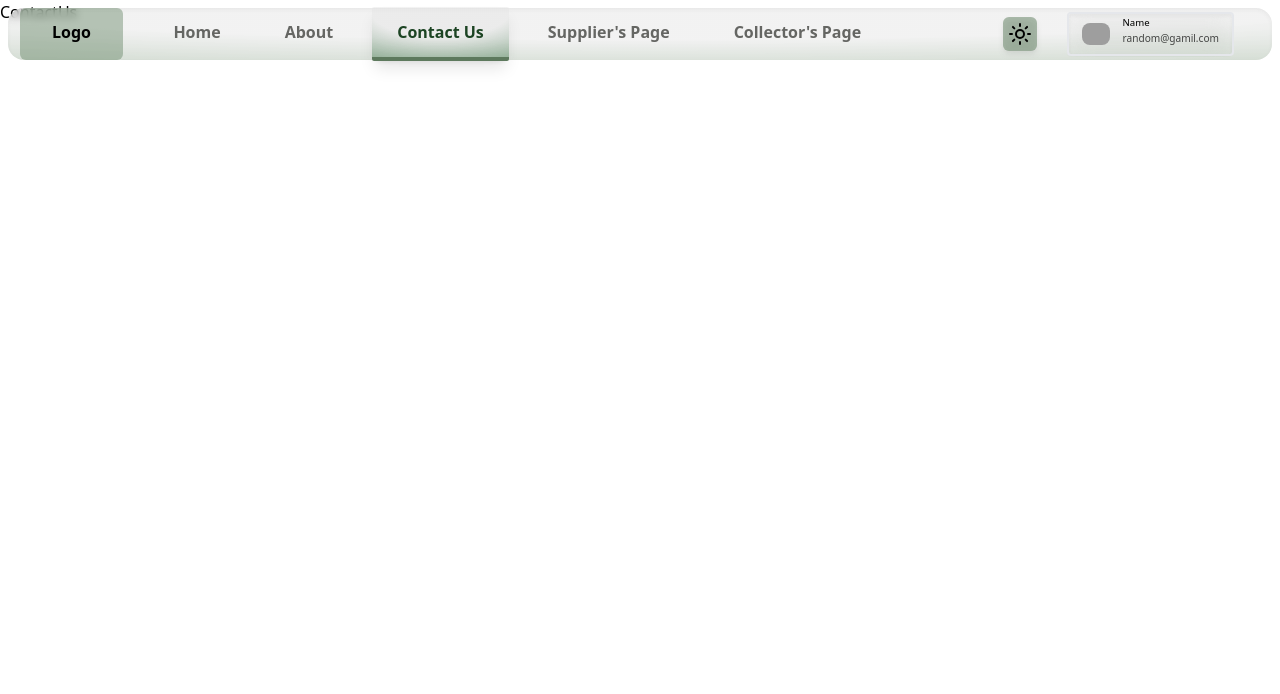
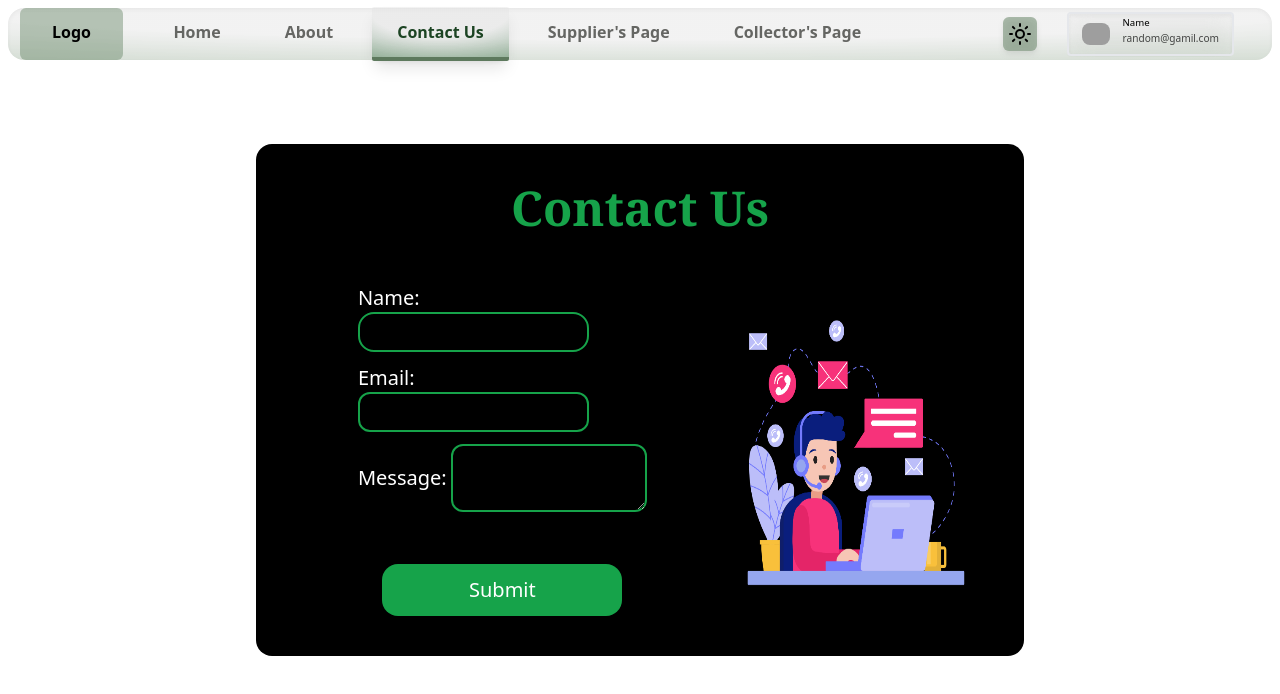
Before and after one commit to AvirupRay/reckon_5.0, a React (Vite) app in the folder ClientSide/: page /contactUs in a window 1280 px wide. Shown: the top 694 px of the page. Built offline with nearby package versions, Linux system fonts and the light colour scheme; grey boxes are pictures that could not be loaded.

Commit message:
contact us added

```diff
--- a/ClientSide/src/Components/Collector/Cards.jsx
+++ b/ClientSide/src/Components/Collector/Cards.jsx
@@ -13,7 +13,7 @@ function Cards() {
       <div className=" flex flex-col items-center justify-center">
         <div
           id="main"
-          className=" bg-[#D9D9D9] h-[10vh] w-[90vw] py-4 px-[2vw] flex justify-evenly items-center rounded-md shadow-2xl"
+          className=" bg-[#D9D9D9] h-[10vh] w-[90vw] py-4 px-[2vw] flex justify-evenly items-center rounded-md shadow-lg"
         >
           <div>FoodName</div>
           <div>Quantity</div>
--- a/ClientSide/src/Components/Collector/Collector.jsx
+++ b/ClientSide/src/Components/Collector/Collector.jsx
@@ -37,6 +37,7 @@ const Collector = () => {
             <div className="  mx-[2vw] my-[2vh] h-[58vh] px-[1.8vw] py-[2vh] overflow-y-scroll scroll-smooth  scrollbar-hide flex flex-col items-center gap-4">
               {/* cards */}
               <Cards />
+              <Cards />
             </div>
           </div>
         </div>
--- a/ClientSide/src/Components/ContactUs/ContactUs.jsx
+++ b/ClientSide/src/Components/ContactUs/ContactUs.jsx
@@ -1,7 +1,88 @@
-import React from "react";
+// ContactUs.js
+
+import React, { useState } from "react";
+import pic from '../../Pictures/contact_us.png';
 
 const ContactUs = () => {
-  return <div>ContactUs</div>;
+  const [formData, setFormData] = useState({
+    name: "",
+    email: "",
+    message: "",
+  });
+
+  const handleChange = (e) => {
+    setFormData({ ...formData, [e.target.name]: e.target.value });
+  };
+
+  const handleSubmit = (e) => {
+    e.preventDefault();
+    // Handle form submission here
+    console.log(formData);
+    // You can send this data to your backend or handle it accordingly
+    // Reset form after submission
+    setFormData({ name: "", email: "", message: "" });
+  };
+
+  return (
+    <>
+      <div className="  flex  justify-center items-center h-[100vh] w-[100vw]">
+        <div className=" bg-black flex flex-col justify-center items-center p-10 gap-3 w-3/5 h-auto text-white rounded-2xl">
+          <h2 className=" text-5xl font-serif mb-10 text-green-600 font-bold">
+            Contact Us
+          </h2>
+
+          <div className=" flex flex-row">
+          <form
+            onSubmit={handleSubmit}
+            className="flex justify-center items-center flex-col gap-3 w-[100%] text-xl"
+          >
+            <div className="form-group w-[70%]">
+              <label htmlFor="name">Name: </label>
+              <input
+                type="text"
+                id="name"
+                name="name"
+                value={formData.name}
+                onChange={handleChange}
+                required
+                className=" text-white w-[80%] rounded-2xl bg-transparent border-2 border-green-600 outline-none p-1"
+              />
+            </div>
+            <div className="form-group w-[70%]">
+              <label htmlFor="email">Email: </label>
+              <input
+                type="email"
+                id="email"
+                name="email"
+                value={formData.email}
+                onChange={handleChange}
+                required
+                className=" text-white w-[80%] rounded-xl bg-transparent border-2 border-green-600 outline-none p-1"
+              />
+            </div>
+            <div className="form-group flex items-center gap-1 w-[70%]">
+              <label htmlFor="message">Message: </label>
+              <textarea
+                id="message"
+                name="message"
+                value={formData.message}
+                onChange={handleChange}
+                required
+                className=" text-white w-[80%] rounded-xl bg-transparent border-2 border-green-600 outline-none p-1"
+              />
+            </div>
+            <button
+              type="submit"
+              className=" bg-green-600 p-3 w-60 rounded-2xl mt-10 outline-none"
+            >
+              Submit
+            </button>
+          </form>
+          <img src={pic} alt="" className=" w-[40%]" /></div>
+        </div>
+      </div>
+    </>
+  );
 };
 
 export default ContactUs;
```
Also changed, not shown: ClientSide/src/Pictures/contact_us.png (added).
